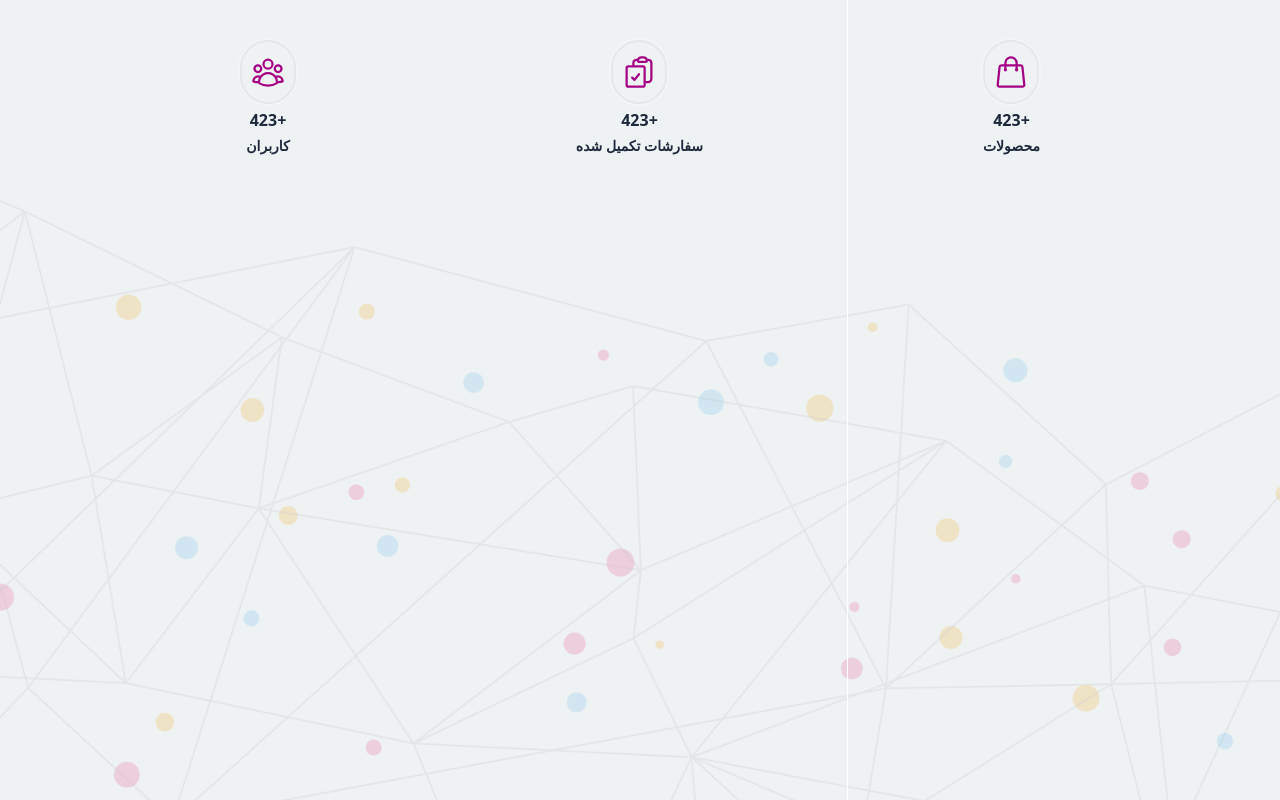
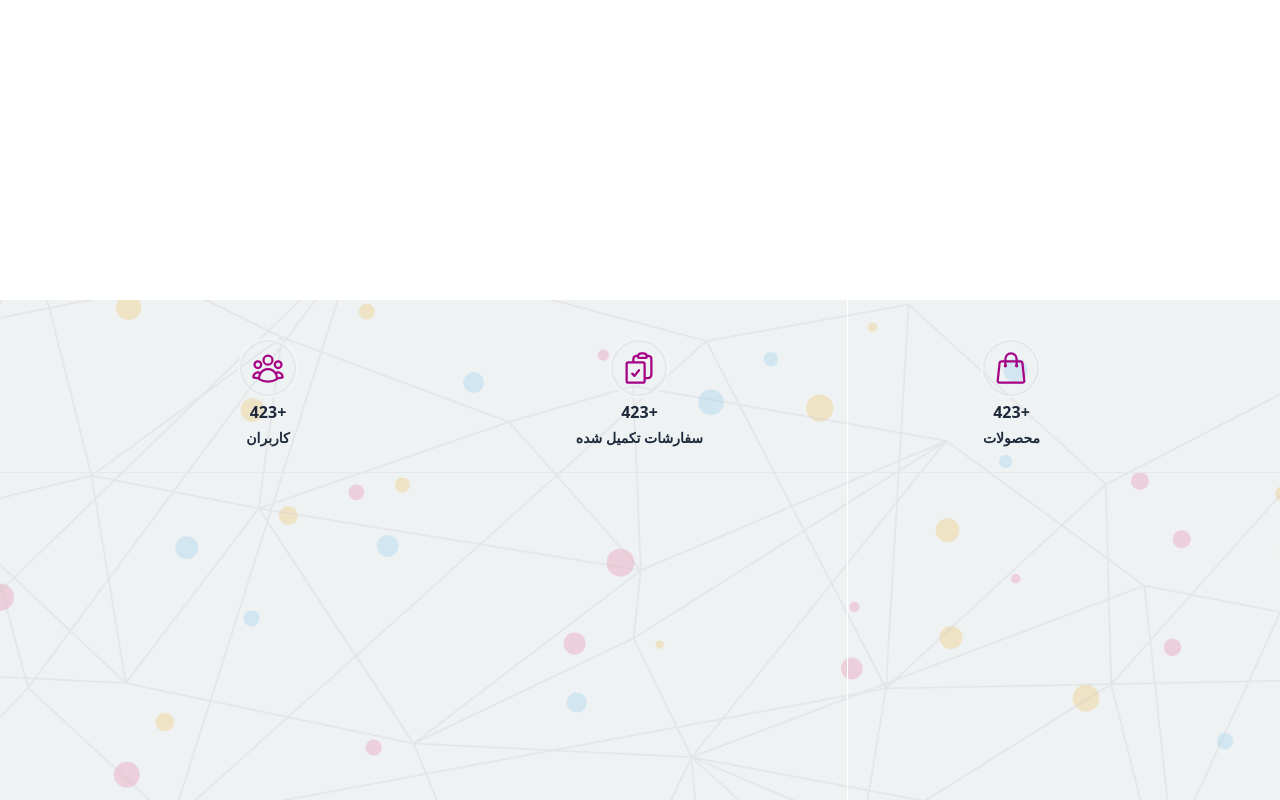
Before and after one commit to marziehalishahi/pioneer-shop, a website: page index.html in a window 1280 px wide. Drawn offline with Linux system fonts and the light colour scheme.

Commit message:
fixed some minor bugs

```diff
--- a/index.html
+++ b/index.html
@@ -6,27 +6,26 @@
   <meta charset="UTF-8" />
   <link rel="icon" type="image/svg+xml" href="/vite.svg" />
   <meta name="viewport" content="width=device-width, initial-scale=1.0" />
-  <title>Vite App</title>
+  <title>Pishro shop</title>
   <link href="output.css" rel="stylesheet">
   <style>
-    .bg {
-      background-image: url("assets/img/2.png");
-      /* width: 1200px;
-      height: 3000px; */
-    }
+
   </style>
 </head>
 
-<body>
-  <!-- backround image -->
-  <div class="flex items-start justify-between w-full h-screen bg-fixed bg-center bg-repeat bg-cover bg">
+<body class="h-screen flex flex-col">
+
+  <!-- bg-footer-texture: https://tailwindcss.com/docs/background-image#using-custom-values -->
+  <!-- strok-primary: https://tailwindcss.com/docs/customizing-colors#naming-your-colors -->
+  <footer class="w-full mt-auto h-[500px] bg-fixed bg-center bg-repeat bg-cover bg-footer-texture">
 
     <!-- footer element -->
     <div class="flex items-center justify-between w-full mt-10 mb-6 px-60">
       <div class="flex flex-col items-center justify-between gap-y-1 ">
-        <div class="flex items-center justify-center"><svg xmlns="http://www.w3.org/2000/svg" fill="none"
+        <div class="w-14 h-14 ring-2 p-2 border-2 shadow-sm rounded-full ring-gray-100">
+          <svg xmlns="http://www.w3.org/2000/svg" fill="none"
             viewBox="0 0 24 24" stroke-width="1.5" stroke="currentColor"
-            class="w-14 h-16 stroke-[#a50385] ring-2 p-2 border-2 shadow-sm rounded-full ring-gray-100">
+            class=" stroke-primary">
             <path stroke-linecap="round" stroke-linejoin="round"
               d="M15.75 10.5V6a3.75 3.75 0 1 0-7.5 0v4.5m11.356-1.993 1.263 12c.07.665-.45 1.243-1.119 1.243H4.25a1.125 1.125 0 0 1-1.12-1.243l1.264-12A1.125 1.125 0 0 1 5.513 7.5h12.974c.576 0 1.059.435 1.119 1.007ZM8.625 10.5a.375.375 0 1 1-.75 0 .375.375 0 0 1 .75 0Zm7.5 0a.375.375 0 1 1-.75 0 .375.375 0 0 1 .75 0Z" />
           </svg>
@@ -36,9 +35,9 @@
       </div>
 
       <div class="flex flex-col items-center justify-between gap-y-1 ">
-        <div class="flex items-center justify-center"><svg xmlns="http://www.w3.org/2000/svg" fill="none"
+        <div class="w-14 h-14 ring-2 p-2 border-2 shadow-sm rounded-full ring-gray-100"><svg xmlns="http://www.w3.org/2000/svg" fill="none"
             viewBox="0 0 24 24" stroke-width="1.5" stroke="currentColor"
-            class="w-14 h-16 stroke-[#a50385] ring-2 p-2 border-2 shadow-sm rounded-full ring-gray-100">
+            class=" stroke-primary">
             <path stroke-linecap="round" stroke-linejoin="round"
               d="M11.35 3.836c-.065.21-.1.433-.1.664 0 .414.336.75.75.75h4.5a.75.75 0 0 0 .75-.75 2.25 2.25 0 0 0-.1-.664m-5.8 0A2.251 2.251 0 0 1 13.5 2.25H15c1.012 0 1.867.668 2.15 1.586m-5.8 0c-.376.023-.75.05-1.124.08C9.095 4.01 8.25 4.973 8.25 6.108V8.25m8.9-4.414c.376.023.75.05 1.124.08 1.131.094 1.976 1.057 1.976 2.192V16.5A2.25 2.25 0 0 1 18 18.75h-2.25m-7.5-10.5H4.875c-.621 0-1.125.504-1.125 1.125v11.25c0 .621.504 1.125 1.125 1.125h9.75c.621 0 1.125-.504 1.125-1.125V18.75m-7.5-10.5h6.375c.621 0 1.125.504 1.125 1.125v9.375m-8.25-3 1.5 1.5 3-3.75" />
           </svg>
@@ -49,9 +48,9 @@
       </div>
 
       <div class="flex flex-col items-center justify-between gap-y-1 ">
-        <div class="flex items-center justify-center"><svg xmlns="http://www.w3.org/2000/svg" fill="none"
+        <div class="w-14 h-14 ring-2 p-2 border-2 shadow-sm rounded-full ring-gray-100"><svg xmlns="http://www.w3.org/2000/svg" fill="none"
             viewBox="0 0 24 24" stroke-width="1.5" stroke="currentColor"
-            class="w-14 h-16 stroke-[#a50385] ring-2 p-2 border-2 shadow-sm rounded-full ring-gray-100">
+            class=" stroke-primary">
             <path stroke-linecap="round" stroke-linejoin="round"
               d="M18 18.72a9.094 9.094 0 0 0 3.741-.479 3 3 0 0 0-4.682-2.72m.94 3.198.001.031c0 .225-.012.447-.037.666A11.944 11.944 0 0 1 12 21c-2.17 0-4.207-.576-5.963-1.584A6.062 6.062 0 0 1 6 18.719m12 0a5.971 5.971 0 0 0-.941-3.197m0 0A5.995 5.995 0 0 0 12 12.75a5.995 5.995 0 0 0-5.058 2.772m0 0a3 3 0 0 0-4.681 2.72 8.986 8.986 0 0 0 3.74.477m.94-3.197a5.971 5.971 0 0 0-.94 3.197M15 6.75a3 3 0 1 1-6 0 3 3 0 0 1 6 0Zm6 3a2.25 2.25 0 1 1-4.5 0 2.25 2.25 0 0 1 4.5 0Zm-13.5 0a2.25 2.25 0 1 1-4.5 0 2.25 2.25 0 0 1 4.5 0Z" />
           </svg>
@@ -60,8 +59,9 @@
         <span class="text-sm font-semibold text-center text-slate-800">کاربران</span>
       </div>
     </div>
+
    <hr>
-  </div>
+  </footer>
 </body>
 
 </html>
--- a/tailwind.config.js
+++ b/tailwind.config.js
@@ -1,10 +1,17 @@
 /** @type {import('tailwindcss').Config} */
 export default {
-  content: [
-    "*.html"
-  ],
+  content: ["*.html"],
   theme: {
-    extend: {},
+    extend: {
+      backgroundImage: {
+        "footer-texture": "url('/assets/img/2.png')",
+      },
+
+      colors: {
+        primary: "#a50385",
+        secondary: "#ecc94b",
+      },
+    },
   },
   plugins: [],
-}
+};
```
Also changed, not shown: public/output.css.
